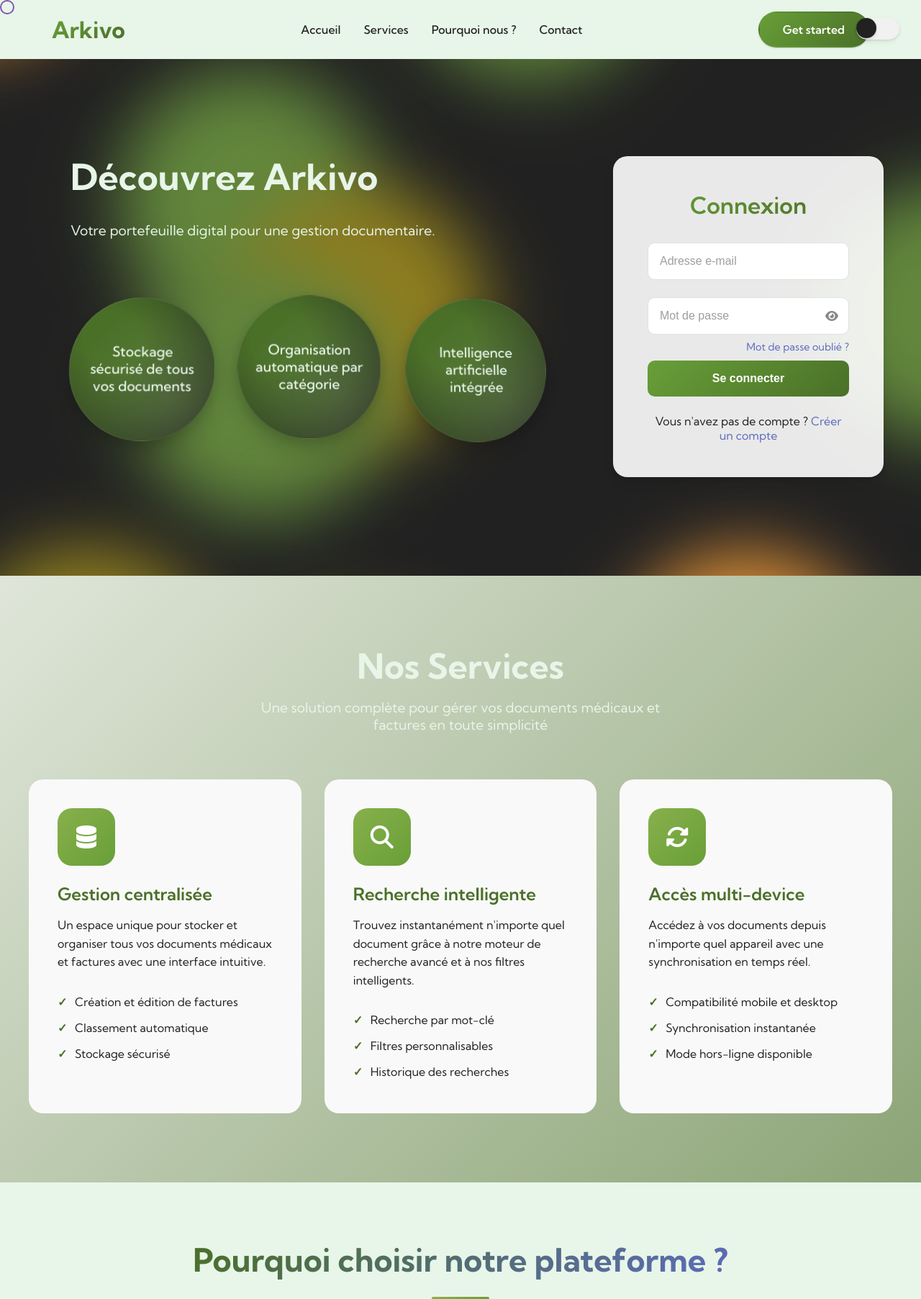
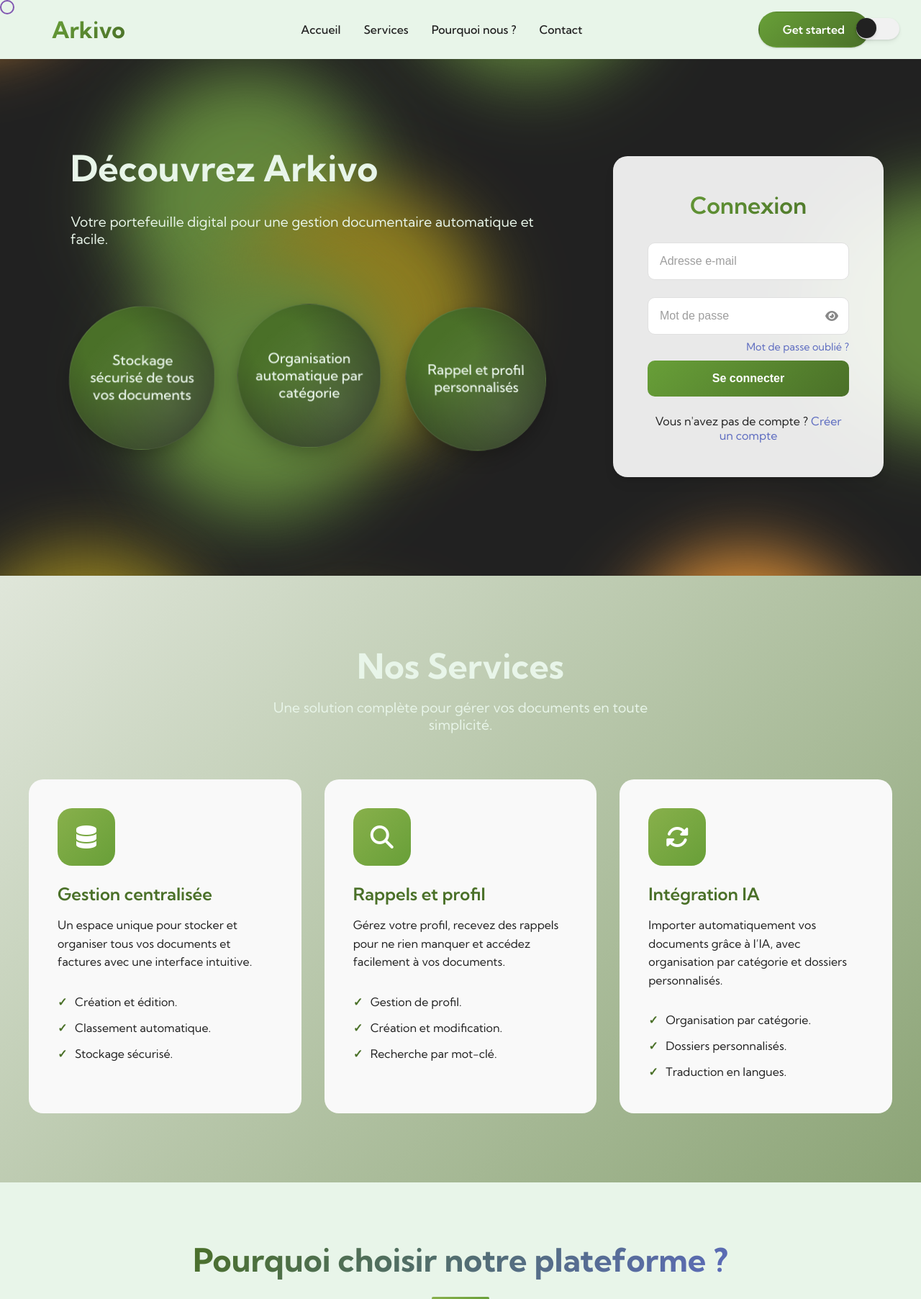
Before and after one commit to HasnaAmal/PFA, a Flask app: page / in a window 1280 px wide. Shown: the top 1805 px of the page at 72% size. Run offline with Flask 3, Linux system fonts and the light colour scheme.

Commit message:
Update index.html

```diff
--- a/templates/index.html
+++ b/templates/index.html
@@ -65,12 +65,12 @@
     <section class="hero" id="hero">
       <div class="platform-intro">
         <h1>Découvrez Arkivo</h1>
-    <p class="tagline">Votre portefeuille digital pour une gestion documentaire.</p>
+    <p class="tagline">Votre portefeuille digital pour une gestion documentaire automatique et facile.</p>
 
     <ul class="key-benefits">
         <div> Stockage sécurisé de tous vos documents</div>
         <div> Organisation automatique par catégorie</div>
-        <div> Intelligence artificielle intégrée</div>
+        <div> Rappel et profil personnalisés</div>
     </ul>
       </div>
     </section>
@@ -144,7 +144,7 @@
         <div class="section-header">
           <h2>Nos Services</h2>
           <p class="section-subtitle">
-            Une solution complète pour gérer vos documents médicaux et factures en toute simplicité
+            Une solution complète pour gérer vos documents en toute simplicité.
           </p>
         </div>
 
@@ -156,13 +156,13 @@
             </div>
             <h3>Gestion centralisée</h3>
             <p>
-              Un espace unique pour stocker et organiser tous vos documents médicaux et factures avec une
+              Un espace unique pour stocker et organiser tous vos documents et factures avec une
               interface intuitive.
             </p>
             <ul class="service-features">
-              <li>Création et édition de factures</li>
-              <li>Classement automatique</li>
-              <li>Stockage sécurisé</li>
+              <li>Création et édition.</li>
+              <li>Classement automatique.</li>
+              <li>Stockage sécurisé.</li>
             </ul>
           </div>
 
@@ -171,15 +171,14 @@
             <div class="service-icon">
               <i class="fas fa-search"></i>
             </div>
-            <h3>Recherche intelligente</h3>
+            <h3>Rappels et profil</h3>
             <p>
-              Trouvez instantanément n'importe quel document grâce à notre moteur de recherche avancé et à nos
-              filtres intelligents.
+              Gérez votre profil, recevez des rappels pour ne rien manquer et accédez facilement à vos documents.
             </p>
             <ul class="service-features">
-              <li>Recherche par mot-clé</li>
-              <li>Filtres personnalisables</li>
-              <li>Historique des recherches</li>
+              <li>Gestion de profil.</li>
+              <li>Création et modification.</li>
+              <li>Recherche par mot-clé.</li>
             </ul>
           </div>
 
@@ -188,12 +187,12 @@
             <div class="service-icon">
               <i class="fas fa-sync-alt"></i>
             </div>
-            <h3>Accès multi-device</h3>
-            <p>Accédez à vos documents depuis n'importe quel appareil avec une synchronisation en temps réel.</p>
+            <h3>Intégration IA</h3>
+            <p>Importer automatiquement vos documents grâce à l’IA, avec organisation par catégorie et dossiers personnalisés.</p>
             <ul class="service-features">
-              <li>Compatibilité mobile et desktop</li>
-              <li>Synchronisation instantanée</li>
-              <li>Mode hors-ligne disponible</li>
+              <li>Organisation par catégorie.</li>
+              <li>Dossiers personnalisés.</li>
+              <li>Traduction en langues.</li>
             </ul>
           </div>
         </div>
@@ -237,9 +236,9 @@
         <div class="text">
           <h3>Gain de temps</h3>
           <p>
-            Libérez-vous des tâches répétitives grâce à notre robotisation intelligente<br>
-            Vos documents sont triés, classés et archivés automatiquement<br>
-            Concentrez-vous sur l'essentiel pendant que la plateforme travaille pour vous
+            Libérez-vous des tâches répétitives grâce à notre robotisation intelligente.<br>
+            Vos documents sont triés, classés et archivés automatiquement.<br>
+            Concentrez-vous sur l'essentiel pendant que la plateforme travaille pour vous.
           </p>
         </div>
         <div class="image">
@@ -258,9 +257,9 @@
       <div>
         <h4>Liens</h4>
         <ul>
-          <li><a href="#">Accueil</a></li>
+          <li><a href="#hero">Accueil</a></li>
           <li><a href="#services">Services</a></li>
-          <li><a href="#contact">Contact</a></li>
+          <li><a href="#why">Pourquoi nous?</a></li>
         </ul>
       </div>
       <div>
```
